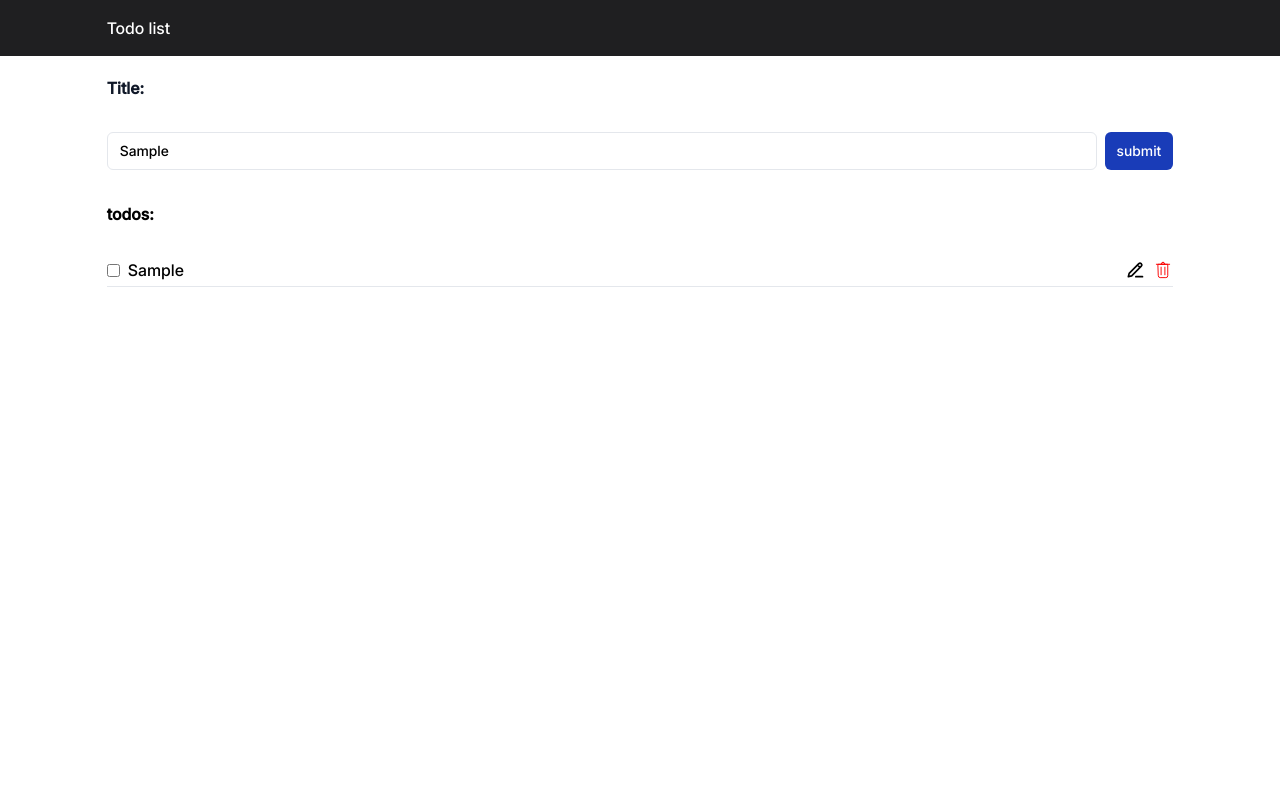
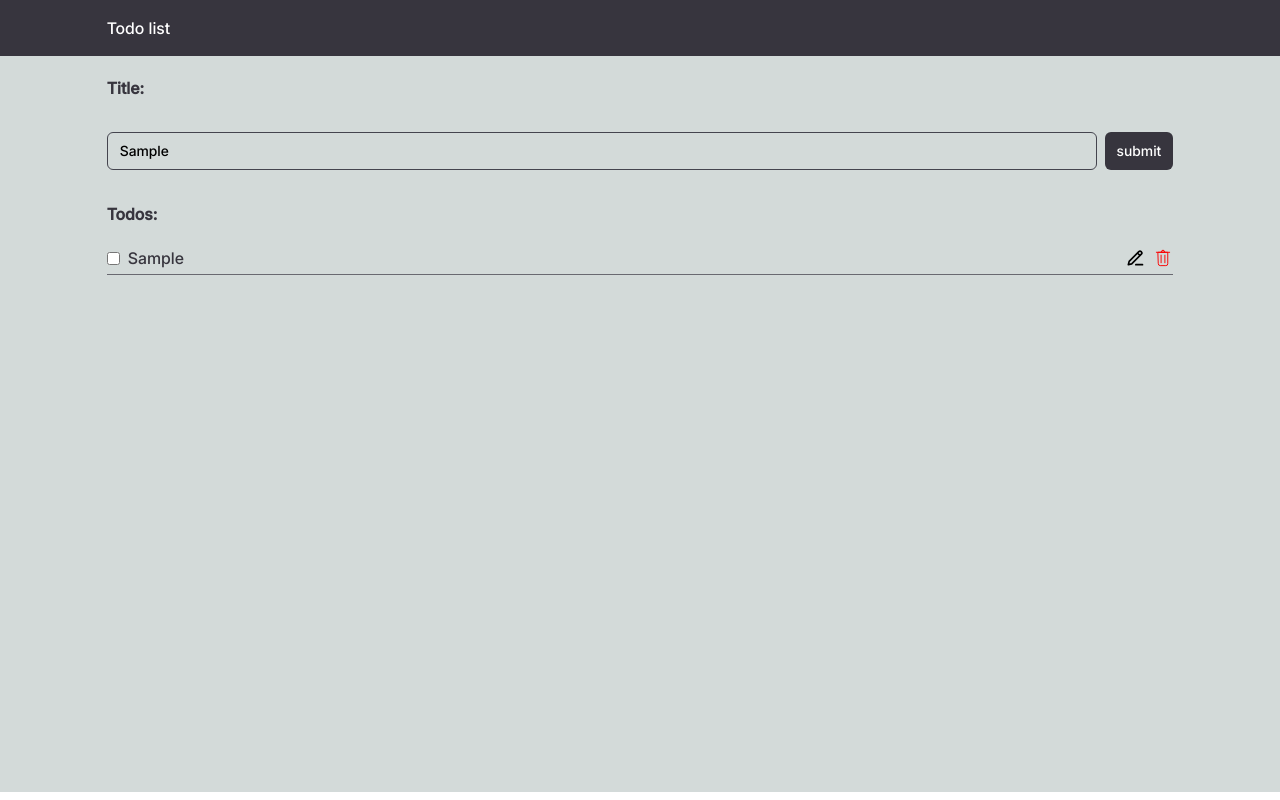
Before and after one commit to ali-sheikhali/todo-list, a Next.js app: page /detail/1 in a window 1280 px wide. Both pictures are taken after typing "Sample" into the empty fields and a click on the button "submit". Built offline with nearby package versions, Linux system fonts and the light colour scheme.

Commit message:
fix: add color palette

```diff
--- a/app/detail/[id]/page.tsx
+++ b/app/detail/[id]/page.tsx
@@ -21,13 +21,13 @@ export default function TodoDetailPage() {
 
 
   return (
-    <div className="w-10/12 mx-auto flex flex-col gap-8 mt-5">
+    <div className="w-10/12 mx-auto flex flex-col gap-8 py-5">
       <h3 className="text-primary font-semibold"><strong>Title: </strong> {currentCart?.cartName}</h3>
       <div>
         <AddNewToDo cartId={currentCart?.id as string} />
       </div>
-      <div className="flex flex-col gap-3">
-        <strong>todos:</strong>
+      <div className="flex flex-col">
+        <strong className="text-primary">Todos:</strong>
         <TodoList cartId={currentCart?.id as string} />
       </div>
     </div>
--- a/app/globals.css
+++ b/app/globals.css
@@ -2,15 +2,15 @@
 @import "tailwindcss";
 
 @theme {
-  --color-primary: #101828;
-  --color-secondary: #344054;
-  --color-tertiary: #667085;
+  --color-primary: #37353E;
+  --color-secondary: #44444E;
+  --color-tertiary: #696971;
 
   --color-red: #f04438;
   --color-green: #12b76a;
 
-  --color-stroke-primary: #e4e7ec;
-  --color-stroke-secondary: #344054;
+  --color-stroke-primary: #D3DAD9;
+
 }
 
 body {
--- a/app/layout.tsx
+++ b/app/layout.tsx
@@ -29,7 +29,7 @@ export default function RootLayout({
         className={`${geistSans.variable} ${geistMono.variable} antialiased`}
       >
         <NavBar />
-        {children}
+        <div className="bg-stroke-primary h-[calc(100vh-64px)] w-full">{children}</div>
       </body>
     </html>
   );
--- a/app/page.tsx
+++ b/app/page.tsx
@@ -5,7 +5,7 @@ export default function Home() {
   return (
    <div className="bg-stroke-primary h-[calc(100vh-64px)] w-full overflow-hidden">
       <div className="h-full overflow-x-auto overflow-y-hidden">
-        <div className="flex gap-5 px-10 py-10 min-w-fit h-full items-start">
+        <div className="flex gap-5 mt-10 px-10 py-5 min-w-fit h-full items-start">
           <AddNewList />
           <ShowLists />
         </div>
--- a/components/detail/AddNewToDo.tsx
+++ b/components/detail/AddNewToDo.tsx
@@ -18,10 +18,10 @@ export default function AddNewToDo({cartId}:{cartId:string}) {
       <input
         type="text"
         placeholder="add todo"
-        className="w-full text-sm px-3 py-2 border border-stroke-primary rounded-md focus:outline-0"
+        className="w-full text-sm px-3 py-2 border border-secondary rounded-md focus:outline-0"
         onChange={(e)=>setText(e.target.value)}
       />
-      <button type="submit" className="bg-blue-800 text-sm rounded-md text-white px-3 py-2">submit</button>
+      <button type="submit" className="bg-primary text-sm rounded-md text-white px-3 py-2 cursor-pointer">submit</button>
     </form>
   );
 }
--- a/components/detail/TodoList.tsx
+++ b/components/detail/TodoList.tsx
@@ -8,8 +8,13 @@ import tickIcon from "public/icons/tick.svg";
 export default function TodoList({ cartId }: { cartId: string }) {
   const [editingId, setEditingId] = useState<string | null>(null);
   const [text, setText] = useState("");
-  const { getTodoByCartId, loadTodoStorage, doneTodo, removeTodo, changeNameTodo } =
-    useTOdoSotre();
+  const {
+    getTodoByCartId,
+    loadTodoStorage,
+    doneTodo,
+    removeTodo,
+    changeNameTodo,
+  } = useTOdoSotre();
 
   useEffect(() => {
     loadTodoStorage();
@@ -29,11 +34,11 @@ export default function TodoList({ cartId }: { cartId: string }) {
       {todoItems.map((todo) => (
         <div
           key={todo.id}
-          className="flex items-center justify-between border-b border-stroke-primary gap-2 py-1"
+          className="flex items-center justify-between border-b border-tertiary gap-2 py-1"
         >
           <div
             className="flex items-center gap-2 accent-primary cursor-pointer"
-            onClick={() => editingId ? null : doneTodo(todo.id)}
+            onClick={() => (editingId ? null : doneTodo(todo.id))}
           >
             {editingId === todo.id ? (
               <input
@@ -45,7 +50,7 @@ export default function TodoList({ cartId }: { cartId: string }) {
             ) : (
               <>
                 <input type="checkbox" checked={todo.done} readOnly />
-                <span className={todo.done ? "line-through text-blue-600" : ""}>
+                <span className={todo.done ? "line-through text-blue-900" : "text-primary"}>
                   {todo.text}
                 </span>
               </>
@@ -60,6 +65,7 @@ export default function TodoList({ cartId }: { cartId: string }) {
                 width={20}
                 height={20}
                 alt="tick-icon"
+                className="cursor-pointer"
               />
             ) : (
               <Image
@@ -71,6 +77,7 @@ export default function TodoList({ cartId }: { cartId: string }) {
                 width={20}
                 height={20}
                 alt="edit-icon"
+                className="cursor-pointer"
               />
             )}
 
@@ -80,6 +87,7 @@ export default function TodoList({ cartId }: { cartId: string }) {
               width={20}
               height={20}
               alt="trash-icon"
+              className="cursor-pointer"
             />
           </div>
         </div>
--- a/components/homePage/AddNewCard.tsx
+++ b/components/homePage/AddNewCard.tsx
@@ -39,7 +39,7 @@ export default function AddNewCard({ listId }: { listId: number }) {
       {!openAddNewCard ? (
         <div
           onClick={handleAddNewCard}
-          className="flex gap-1 mt-4 py-2 px-3 cursor-pointer bg-gray-800 rounded-md hover:bg-gray-600"
+          className="flex gap-1 mt-4 py-2 px-3 cursor-pointer bg-tertiary rounded-md hover:bg-gray-600"
         >
           <Image
             src={addIcon}
@@ -48,7 +48,7 @@ export default function AddNewCard({ listId }: { listId: number }) {
             alt="add-icon"
             className="invert brightness-0"
           />
-          <p>add new card</p>
+          <p className="text-stroke-primary">add new card</p>
         </div>
       ) : (
         <form onSubmit={handleSubmit} className="flex flex-col gap-3 mt-4">
@@ -56,12 +56,12 @@ export default function AddNewCard({ listId }: { listId: number }) {
             type="text"
             placeholder="Enter title"
             value={inputValue}
-            className="w-full h-10 px-3 placeholder:text-sm bg-gray-800 rounded-md focus:outline-0"
+            className="w-full h-10 px-3 placeholder:text-sm bg-tertiary rounded-md focus:outline-0"
             onChange={handleChangeInput}
             autoFocus
           />
           <button
-            className="px-3 py-2 w-fit rounded-md bg-gray-700 text-sm"
+            className="px-3 py-2 w-fit rounded-md bg-secondary text-sm"
             type="submit"
           >
             add cart
--- a/components/homePage/AddNewList.tsx
+++ b/components/homePage/AddNewList.tsx
@@ -14,7 +14,7 @@ export default function AddNewList() {
     <div>
       <button
         onClick={handleClick}
-        className="w-[200px] flex gap-2 py-2 px-3 rounded-md bg-gray-300 border border-tertiary cursor-pointer"
+        className="w-[200px] flex gap-2 py-2 px-3 rounded-md bg-stroke-primary border border-tertiary cursor-pointer"
       >
         <Image src={addIcon} width={16} height={16} alt="add-icon" />
         <p>Add new list</p>
--- a/components/homePage/ShowLists.tsx
+++ b/components/homePage/ShowLists.tsx
@@ -24,7 +24,7 @@ export default function ShowLists() {
           return (
             <div
               key={list.id}
-              className="w-[250px] flex flex-col gap-3 justify-between px-3 pt-2 pb-4 border rounded-md mb-2 bg-[#101204] text-[#BFC1C4]"
+              className="w-[250px] flex flex-col gap-3 justify-between px-3 pt-2 pb-4 border rounded-md mb-2 bg-primary text-stroke-primary"
             >
               {/* ------------------------------ title of list ----------------------------- */}
               <div className="flex justify-between w-full pl-3 py-1">
@@ -38,7 +38,7 @@ export default function ShowLists() {
                     width={24}
                     height={24}
                     alt="trash-icon"
-                    className="filter brightness-0 invert"
+                    className=""
                   />
                 </button>
               </div>
@@ -49,7 +49,7 @@ export default function ShowLists() {
                   listCarts.map((cart) => (
                     <div key={cart.id}>
                       <Link href={`/detail/${cart.id}`}>
-                      <p className="flex gap-1 py-2 px-3 cursor-pointer bg-gray-800 rounded-md hover:bg-gray-600">
+                      <p className="flex gap-1 py-2 px-3 cursor-pointer bg-secondary rounded-md hover:bg-gray-600">
                         {cart.cartName}
                       </p>
                     </Link>
--- a/components/layout/NavBar.tsx
+++ b/components/layout/NavBar.tsx
@@ -2,7 +2,7 @@ import Link from "next/link";
 
 export default function NavBar() {
   return (
-    <div className="w-full text-white bg-[#1F1F21]">
+    <div className="w-full text-white bg-primary">
       <div className="w-10/12 mx-auto py-4">
         <Link href="/">Todo list</Link>
       </div>
```
